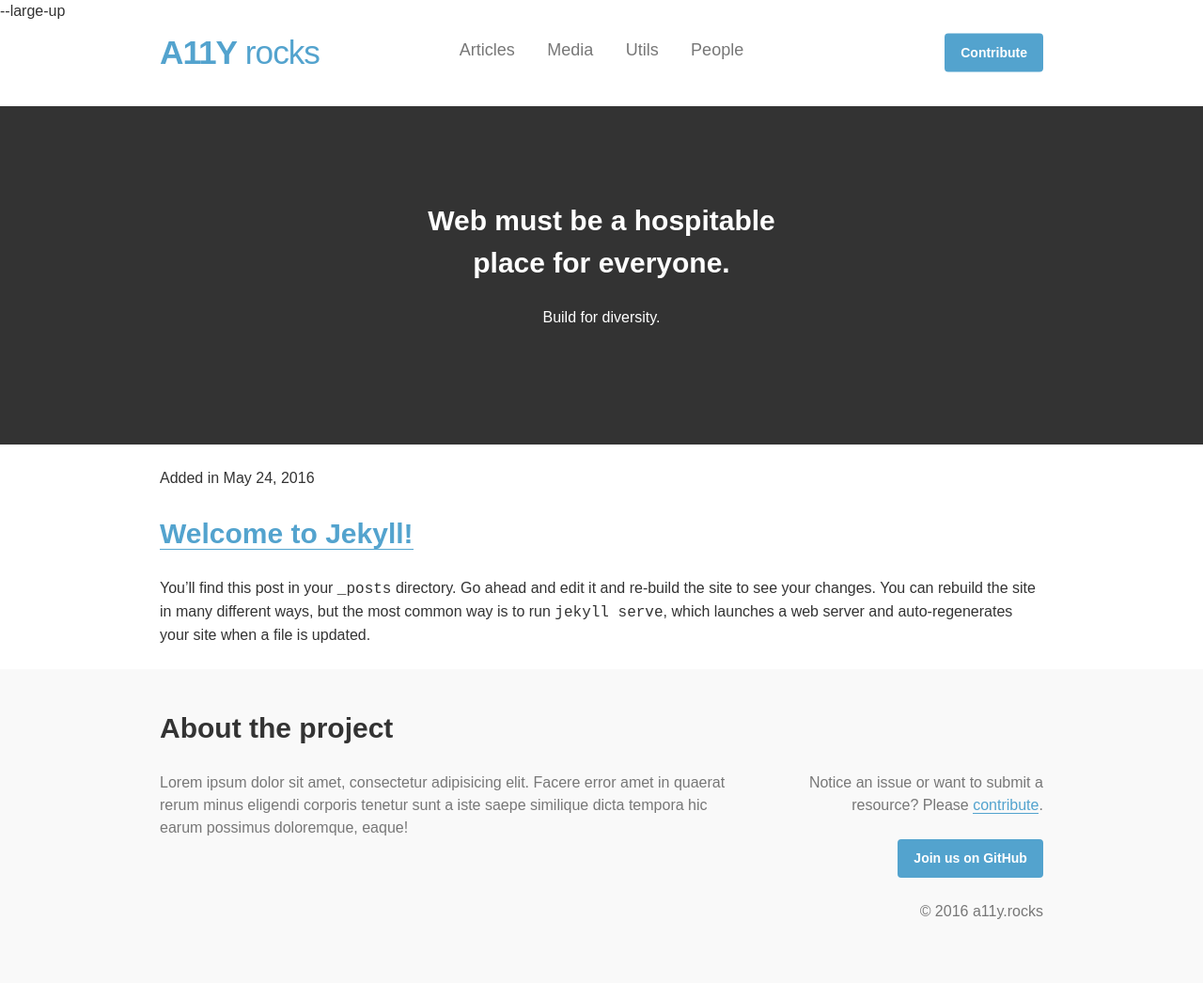
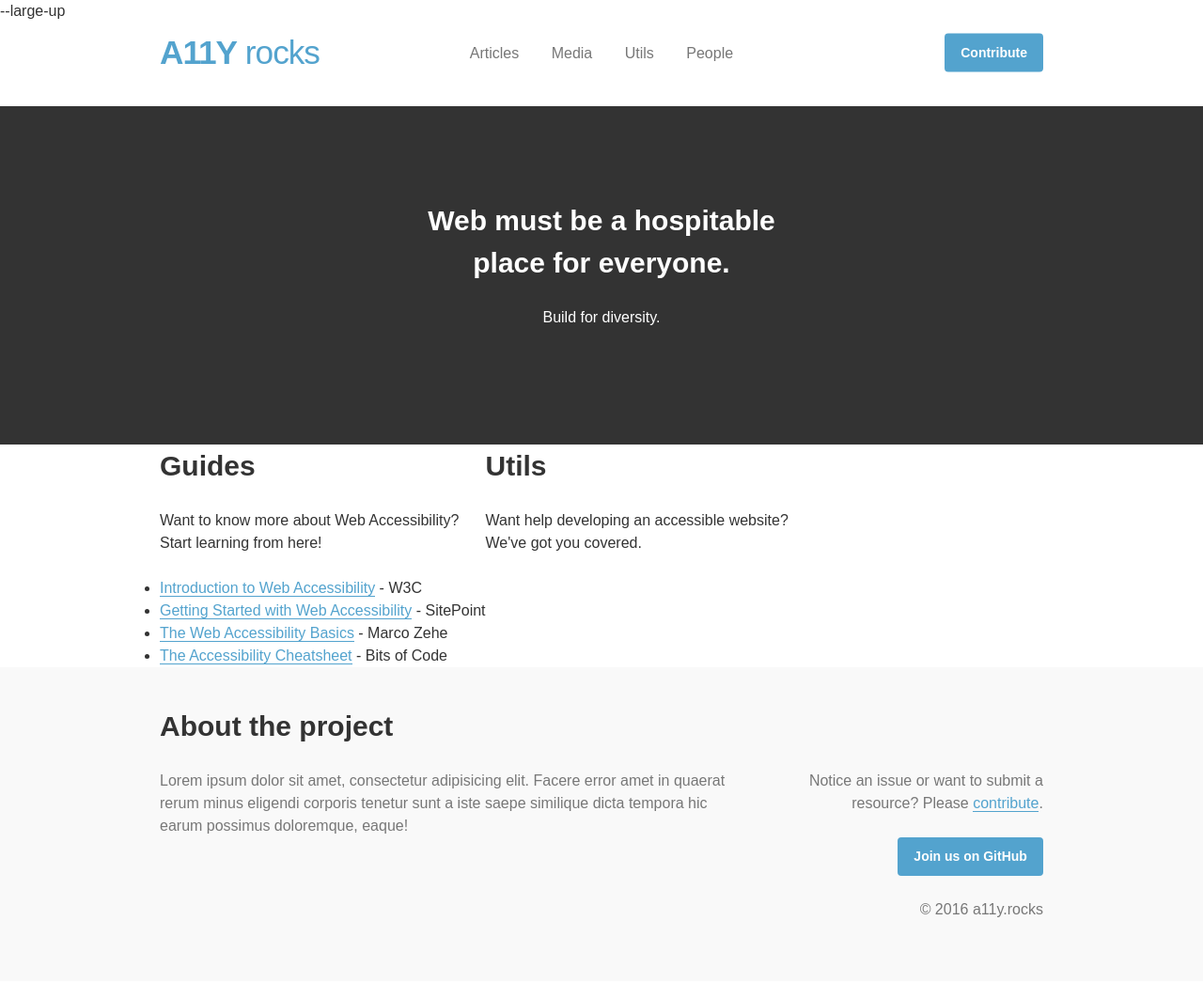
Before and after one commit to a11yrocks/old-site, a Jekyll site: the page built from index.html, in a window 1280 px wide. Shown: the whole page at 94% size. Built offline with Jekyll 4.4.1, drawn with Linux system fonts in a browser that asks for light colours; some web fonts are replaced.

Commit message:
Update home page

```diff
--- a/index.html
+++ b/index.html
@@ -9,7 +9,7 @@ layout: default
     <p>Build for diversity.</p>
   </div>
 
-  {% for post in site.posts %}
+  <!-- {% for post in site.posts %}
   <div class="container">
     <article class="article" id="post-{{ post.title | slugify }}">
       <header class="article-header">
@@ -27,6 +27,31 @@ layout: default
       {{ post.excerpt }}
     </article>
   </div>
-  {% endfor %}
+  {% endfor %} -->
+
+  <div class="container">
+    <div class="home-guides">
+      <header>
+        <h1>Guides</h1>
+        <p>Want to know more about Web Accessibility? <br /> Start learning from here!</p>
+      </header>
+
+      <ul>
+        <li><a href="#">Introduction to Web Accessibility</a> - W3C</li>
+        <li><a href="#">Getting Started with Web Accessibility</a> - SitePoint</li>
+        <li><a href="#">The Web Accessibility Basics</a> - Marco Zehe</li>
+        <li><a href="#">The Accessibility Cheatsheet</a> - Bits of Code</li>
+      </ul>
+    </div>
+
+    <div class="home-utils">
+      <header>
+        <h1>Utils</h1>
+        <p>Want help developing an accessible website? <br /> We've got you covered.</p>
+      </header>
+
+
+    </div>
+  </div>
 
 </div>
--- a/src/css/components/header.css
+++ b/src/css/components/header.css
@@ -20,7 +20,7 @@
 }
 
 .nav {
-  margin-top: 10px;
+  margin-top: 15px;
   text-align: center;
   lost-column: 1;
 
@@ -29,7 +29,7 @@
   }
 
   &__item {
-    font-size: var(--textHighlight);
+    font-size: 1rem;
     color: var(--colorGray);
 
     &:not(:last-child) {
```
Also changed, not shown: _includes/css/main.css.
